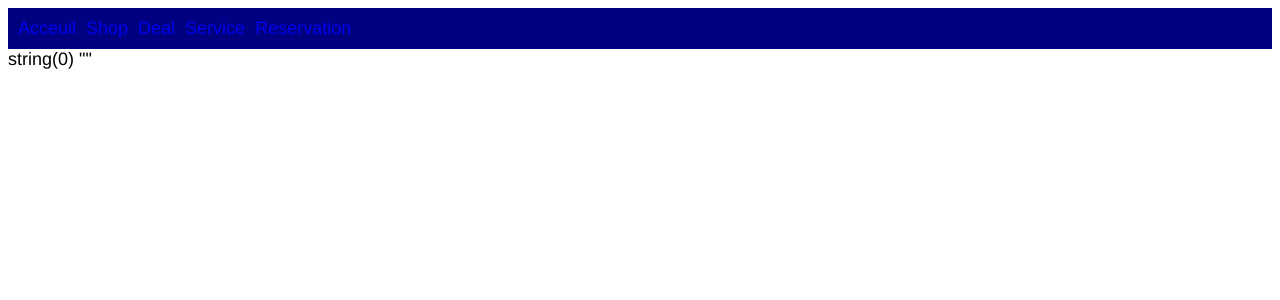
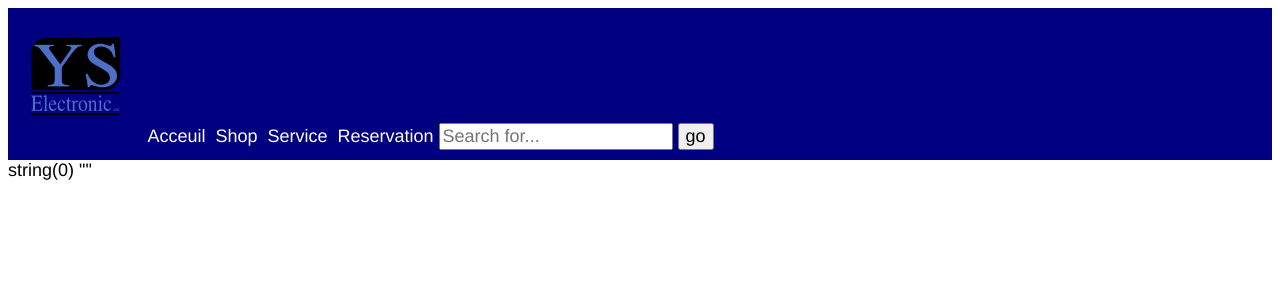
Before and after one commit to sbociot/p62, a PHP site: page /catalogue.php in a window 1280 px wide. Shown: the top 300 px of the page. Run offline with PHP 8.4, Linux system fonts and the light colour scheme; data that the repository does not hold is empty.

Commit message:
"adding file_base"

```diff
--- a/base_php/menu.php
+++ b/base_php/menu.php
@@ -2,16 +2,21 @@
 $menu = array(
   'Acceuil' =>'index.php',
   'Shop' =>'catalogue.php',
-  'Deal' => 'deal.php',
   'Service' =>'servive.php',
-    'Reservation' =>'formulaire.php',);
+  'Reservation' =>'formulaire.php',);
+
  ?>
  <main class="menu_principal">
    <nav>
+     <img id="logo" src="upload_images/logoys.png" alt="">
      <?php foreach ($menu as $key => $value) {
        echo "<li>
        <a href=\"$value\">$key</a>
        </li>";
      } ?>
+<form class="form-wrapper" action="search_result.php" method="post">
+       <input type="text" id="search" placeholder="Search for..." required>
+       <input type="submit" value="go" id="submit">
+</form>
    </nav>
  </main>
--- a/css/master.css
+++ b/css/master.css
@@ -4,17 +4,25 @@
   font-size: 18px;
   font-family: 'Arimo', sans-serif;
   text-decoration: none;
+
 }
-:visited{
-  color: inherit;
+#logo{
+  width: 10%;
+}
+.icon_font{
+  resize: 20px;
 }
 /*menu principal edition*/
 .menu_principal{
   background: navy;
   padding: 10px;
+
 }
 .menu_principal > nav > li{
   display: inline-block;
+
+}
+.menu_principal > nav > li > a {
   color: white;
 }
 .menu_principal >nav > li:not(:last-of-type){
@@ -40,3 +48,8 @@
   margin-top: 5%;
 
 }
+/*searc bar style*/
+/*******/
+.form-wrapper{
+  display: contents;
+}
--- a/index.php
+++ b/index.php
@@ -16,7 +16,7 @@ define('ARTICLE_IMG_PATH', 'upload_images/');
         <?php foreach ($myicon as $key => $value) {?>
         <a href="?<?= $value['name']?>"><li>
           <ul class="categorie_aff">
-            <li><img src="<?=  ARTICLE_IMG_PATH,$value['image']?>" alt="<?=utf8_encode($value['name'])?>">
+            <li><img class="icon_font" src="<?=  ARTICLE_IMG_PATH,$value['image']?>" alt="<?=utf8_encode($value['name'])?>">
             <li><?=utf8_encode($value['name'])?></li>
           </ul>
         </li></a>
```
Also changed, not shown: upload_images/cell-phones.svg (added), upload_images/computers-tablets.svg (added), upload_images/dslr-cameras.svg (added), upload_images/headphones.svg (added), upload_images/home-theatre.svg (added), upload_images/logoys.png (added), upload_images/musical-instruments.svg (added).
